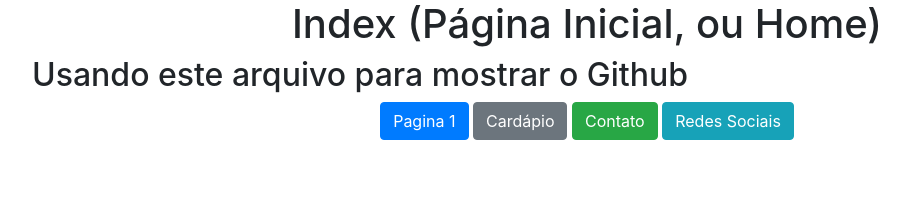
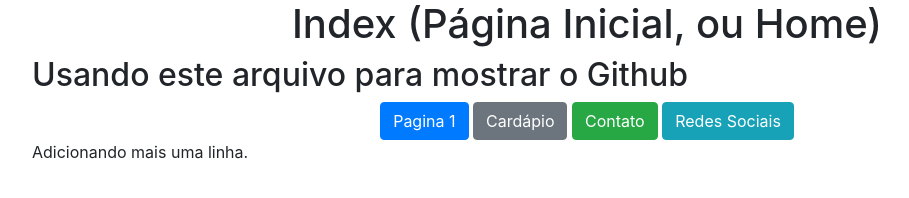
Before and after one commit to newtoncalegari/d03-web, a plain HTML site: page index.html in a window 1280 px wide. Shown: the whole page, without its empty margins (53-962 px from the left). Drawn offline with nearby package versions, Linux system fonts and the light colour scheme.

Commit message:
Atualizando arquivos index e página 1

```diff
--- a/index.html
+++ b/index.html
@@ -37,6 +37,12 @@
 				<a href="redes-sociais.html" class="btn btn-info">Redes Sociais</a>
 			</div>
 		</div>
+
+		<div class="row">
+			<div class="col-12">
+				Adicionando mais uma linha.
+			</div>
+		</div>
 	</div>
 </body>
 </html>
```
Also changed, not shown: pagina1.html (+1 -1 lines).
